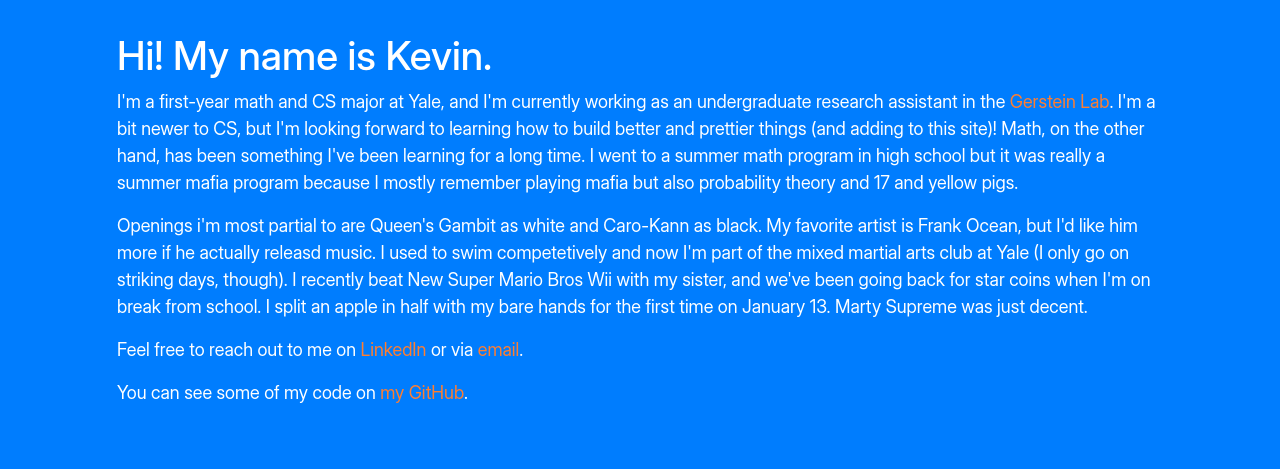
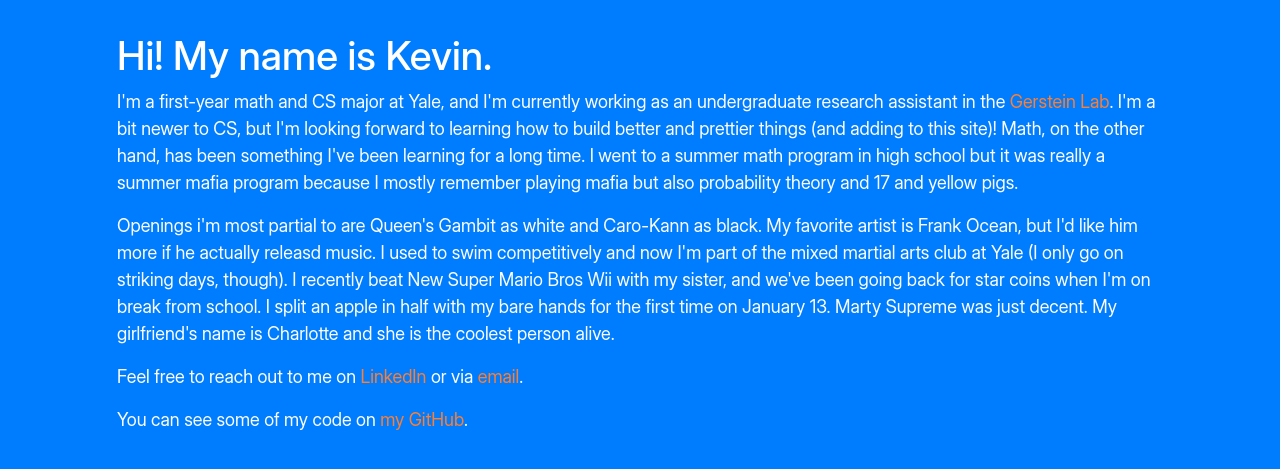
Before and after one commit to kz357/personal-page, a Flask app: page /about in a window 1280 px wide. Shown: the part 62-531 px from the top of the page. Run offline with Flask 3, Linux system fonts and the light colour scheme; some libraries are stand-ins or nearby versions; some web fonts are replaced.

Commit message:
small about changes

```diff
--- a/templates/about.html
+++ b/templates/about.html
@@ -10,7 +10,7 @@
 
 <p>I'm a first-year math and CS major at Yale, and I'm currently working as an undergraduate research assistant in the <a href="https://www.gersteinlab.org/">Gerstein Lab</a>. I'm a bit newer to CS, but I'm looking forward to learning how to build better and prettier things (and adding to this site)! Math, on the other hand, has been something I've been learning for a long time. I went to a summer math program in high school but it was really a summer mafia program because I mostly remember playing mafia but also probability theory and 17 and yellow pigs.</p>
 
-<p>Openings i'm most partial to are Queen's Gambit as white and Caro-Kann as black. My favorite artist is Frank Ocean, but I'd like him more if he actually releasd music. I used to swim competetively and now I'm part of the mixed martial arts club at Yale (I only go on striking days, though). I recently beat New Super Mario Bros Wii with my sister, and we've been going back for star coins when I'm on break from school. I split an apple in half with my bare hands for the first time on January 13. Marty Supreme was just decent.</p>
+<p>Openings i'm most partial to are Queen's Gambit as white and Caro-Kann as black. My favorite artist is Frank Ocean, but I'd like him more if he actually releasd music. I used to swim competitively and now I'm part of the mixed martial arts club at Yale (I only go on striking days, though). I recently beat New Super Mario Bros Wii with my sister, and we've been going back for star coins when I'm on break from school. I split an apple in half with my bare hands for the first time on January 13. Marty Supreme was just decent. My girlfriend's name is Charlotte and she is the coolest person alive.</p>
 
 <p>Feel free to reach out to me on <a href="https://www.linkedin.com/in/kz357">LinkedIn</a> or via <a href="mailto:kevin.zhang.kz357@yale.edu">email</a>.</p>
 
```
